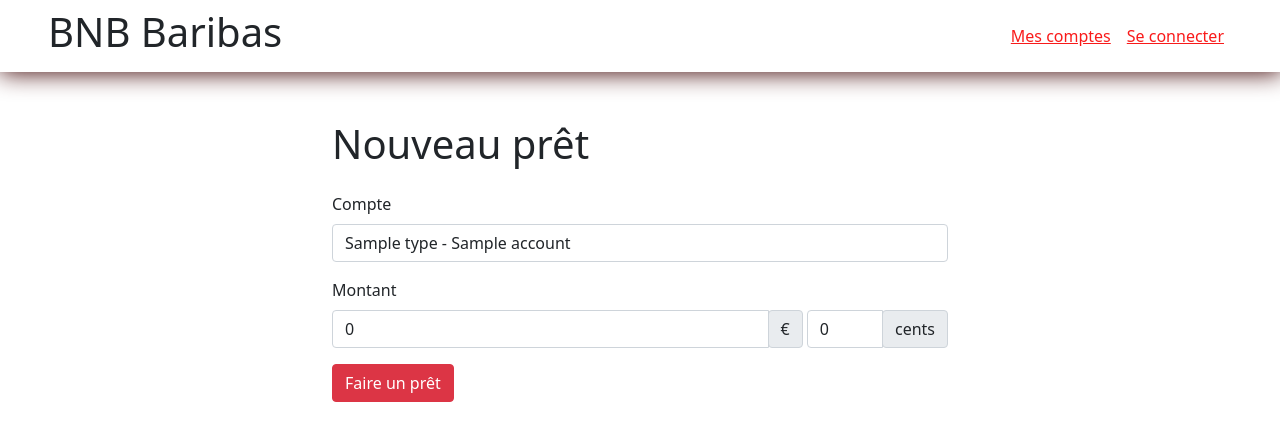
After one commit to ValMgr/BNB-Baribas, a Symfony app: template templates/account/loan.html.twig in a window 1280 px wide. The commit adds this page. Shown: the top 441 px of the page. Run offline with Twig, Linux system fonts and the light colour scheme; the template is opened without the code that fills it: most values are stand-ins (such as "Sample title", 1, 10 or a date in 2020); some libraries are stand-ins or nearby versions.

Commit message:
Add loan

```diff
--- a/templates/account/index.html.twig
+++ b/templates/account/index.html.twig
@@ -1,6 +1,6 @@
 {% extends 'base.html.twig' %}
 
-{% block title %}Hello AccountController!{% endblock %}
+{% block title %}Mes comptes{% endblock %}
 
 {% block body %}
 
@@ -17,7 +17,7 @@
             {% for account in accounts %}
                 <li class="account-item mt-4 d-flex justify-content-between align-items-center">
                     {{ account.type }} - {{ account.name }}
-                    <span class="amount">{{ account.amount }} €</span>
+                    <span class="amount">{{ (account.amount / 100)|round(0, 'floor') }},{{ (account.amount % 1000)| strpad(2,'0') }} €</span>
                 </li>
             {% endfor %}
         </ul>
--- /dev/null
+++ b/templates/account/loan.html.twig
@@ -0,0 +1,41 @@
+{% extends 'base.html.twig' %}
+
+{% block title %}Contractez un prêt {% endblock %}
+
+
+{% block body %}
+<div class="container w-50">
+    <h1 class="mb-4">Nouveau prêt</h1>
+
+    <form action="{{ url('loanCreate') }}" method="POST">
+        <div class="form-group mb-3">
+            <label class="mb-2" for="accountId">Compte</label>
+            <select class="form-control" id="account" name="accountId">
+            {% for account in accounts %}
+                <option value="{{ account.id }}">{{ account.type }} - {{ account.name }}</option>
+            {% endfor %}
+            </select>
+        </div>
+        <div class="form-group mb-3">
+            <label class="mb-2" for="quantity">Montant</label>
+            <div class="d-flex">
+                <div class="input-group">
+                    <input type="number" class="form-control" name="euro" id="euro" value="0" min="0">
+                    <div class="input-group-append">
+                      <span class="input-group-text" id="inputGroupPrepend3">€</span>
+                    </div>
+                </div>
+                <div class="input-group ms-1" style="width: 30%">
+                    <input type="number" class="form-control" name="cents" id="cents" value="0" min="0" max="99">
+                    <div class="input-group-append">
+                      <span class="input-group-text" id="inputGroupPrepend3">cents</span>
+                    </div>
+                </div>
+            </div>
+        </div>
+
+        <input type="submit" class="btn btn-danger" value="Faire un prêt">
+    </form>
+
+</div>
+{% endblock %}
--- a/templates/base.html.twig
+++ b/templates/base.html.twig
@@ -16,6 +16,7 @@
         <style>
             header{box-shadow: 1px 0px 25px 1px rgb(66, 8, 8);}
             a{color: rgba(248, 0, 0, 0.897)} a:hover{color: rgb(155, 29, 29)}
+            .btn-primary{background-color: rgb(155, 5, 5);}
         </style>
     </head>
     <body>
@@ -23,7 +24,7 @@
         <header class="d-flex px-5 py-2 mb-5 justify-content-between align-items-center">
             <h1>BNB Baribas</h1>
             <nav class="d-flex">
-                <a href="/" class="mx-2">Mes comptes</a>
+                <a href="/account" class="mx-2">Mes comptes</a>
                 {% if is_granted('IS_AUTHENTICATED_FULLY') %}
                 <a href="/logout" class="mx-2">Se déconnecter</a>
                 {% else %}
```
Also changed, not shown: src/Controller/AccountController.php (+35 -2 lines), src/Twig/AppExtension.php (added, +20 -0 lines).
